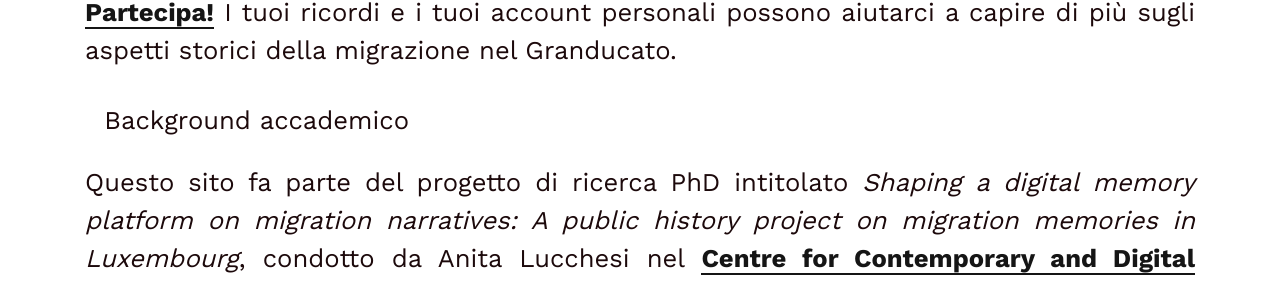
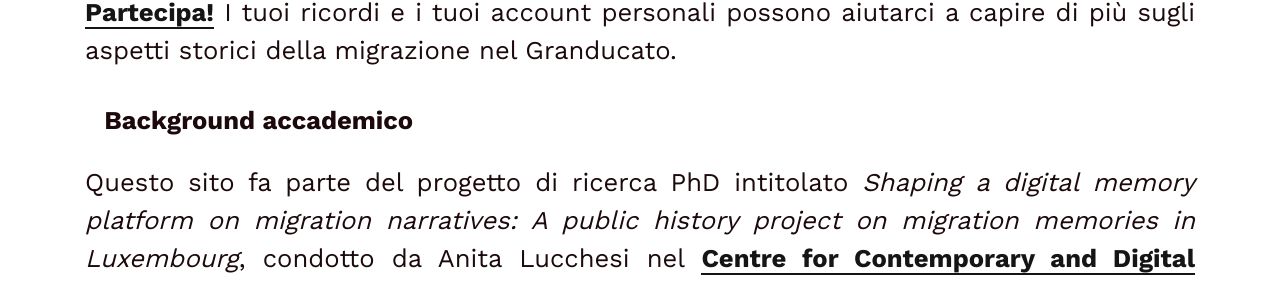
Before and after one commit to C2DH/memorecord, a Jekyll site: the page built from pages/the-project.it.md, in a window 1280 px wide. Shown: the part 678-962 px from the top of the page. Built offline with Jekyll 4.4.1, drawn with Linux system fonts in a browser that asks for light colours.

```diff
--- a/pages/the-project.it.md
+++ b/pages/the-project.it.md
@@ -13,7 +13,7 @@ title: Il progetto
 La partecipazione della comunità è l'anima di questo esperimento di crowdsourcing. [**Partecipa!**](https://memorecord.uni.lu/it/take-part/) I tuoi ricordi e i tuoi account personali possono aiutarci a capire di più sugli aspetti storici della migrazione nel Granducato.
 
 
-## Background accademico
+## **Background accademico**
 
 Questo sito fa parte del progetto di ricerca PhD intitolato *Shaping a digital memory platform on migration narratives: A public history project on migration memories in Luxembourg*, condotto da Anita Lucchesi nel [**Centre for Contemporary and Digital History**](https://www.c2dh.uni.lu/), [Università di Lussemburgo](https://www.uni.lu/), e finanziato dal [*Luxembourg National Research Fund*](https://www.fnr.lu).
 
```
